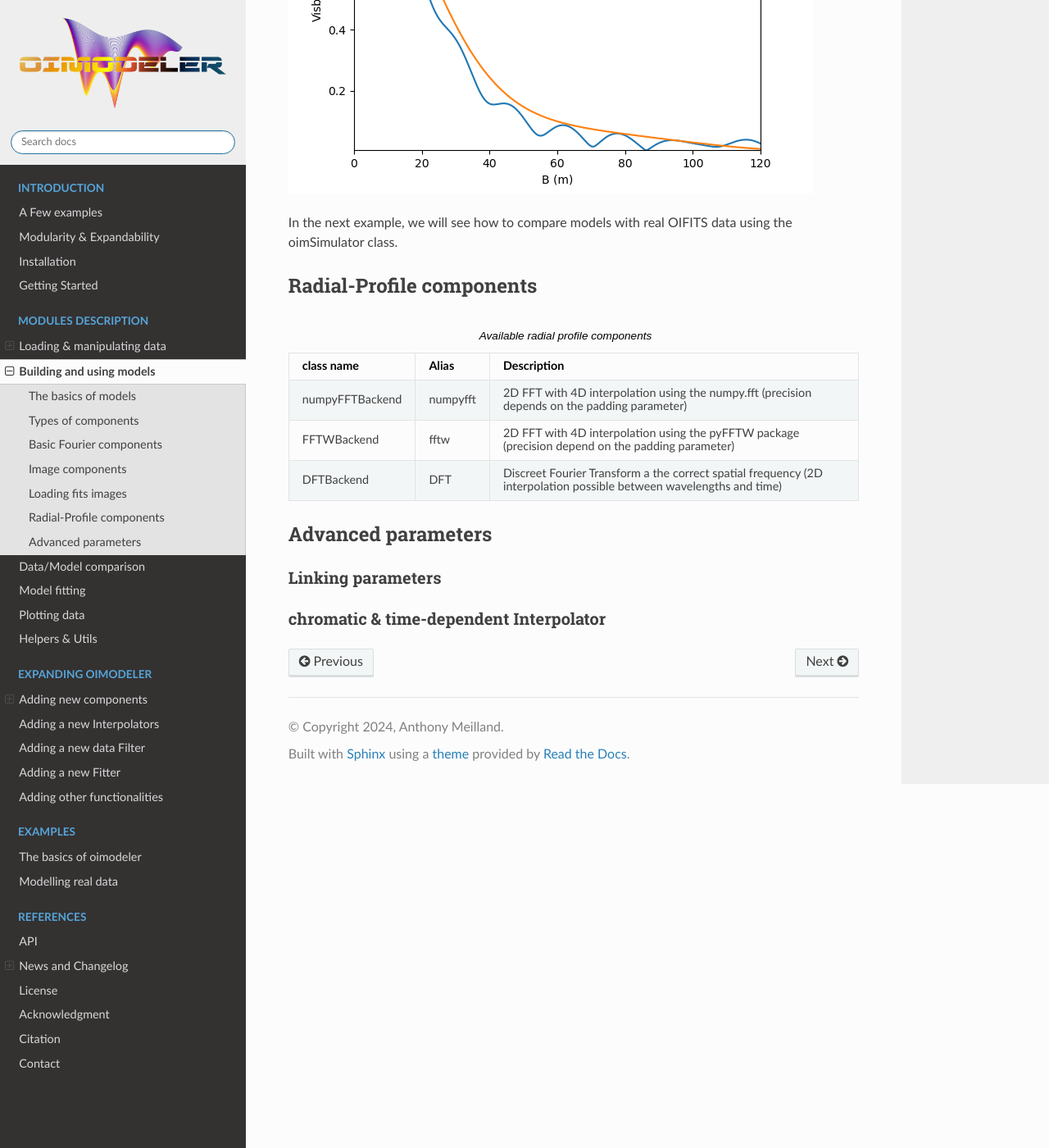
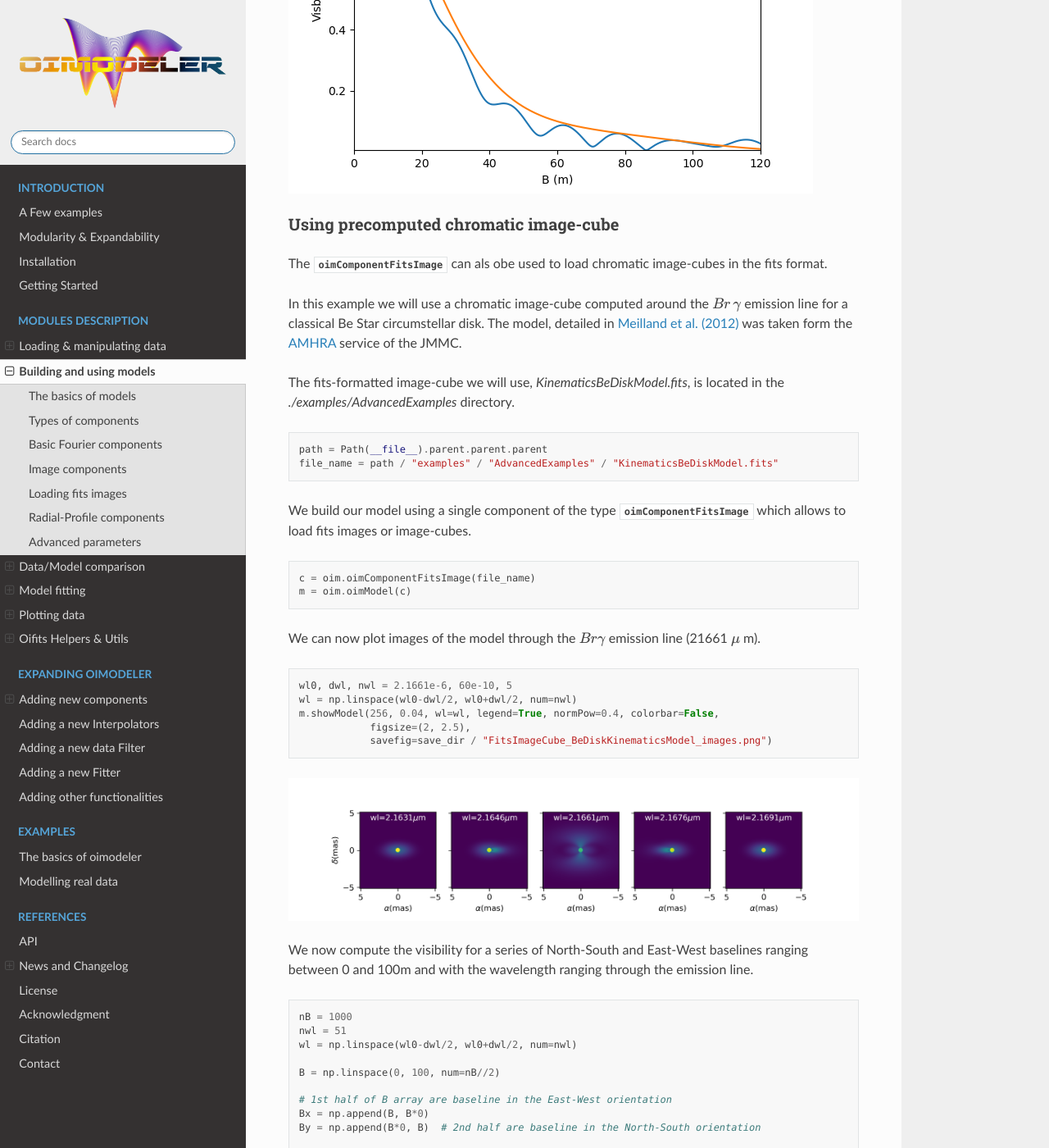
Before and after one commit to oimodeler/oimodeler, a Sphinx documentation site: the page built from newdocs/source/models.rst, in a window 1280 px wide and 1400 px high, scrolled down 20389 px. Shown: the whole window at 82% size. Built offline with Sphinx 7.4.7 and the Read the Docs theme 3.1.0, drawn with Linux system fonts in a browser that asks for light colours; pages that are not in the unit, such as notebooks, are missing from menus; some of the changed text lies outside the part shown.

Commit message:
update newdoc

```diff
--- a/newdocs/source/models.rst
+++ b/newdocs/source/models.rst
@@ -636,7 +636,7 @@
 We now create spatial frequencies for a thousand baselines ranging from 0 to 120 m,
 in the North-South and East-West orientation and at an observing wavlength of 1.5 microns.
 
-.. code-block:: python
+.. code-block:: ipython3
 
    wl, nB = 1.5e-6, 1000
    B = np.linspace(0, 120, num=nB)
@@ -647,16 +647,15 @@
 
 We compute the complex coherent flux and then the absolute visibility
 
-.. code-block:: python
+.. code-block:: ipython3
 
    ccf = m.getComplexCoherentFlux(spfx, spfy)
    v = np.abs(ccf)
    v = v/v.max()
 
-
 and, finally, we can plot our results:
 
-.. code-block:: python
+.. code-block:: ipython3
 
     plt.figure()
     plt.plot(B , v[0:nB],label="East-West")
@@ -666,17 +665,14 @@
     plt.legend()
     plt.margins(0)
 
-
 .. image:: ../../images/FitsImage_Disco_visibility.png
   :alt: Alternative text
 
-
 Let's now have a look at the model's parameters:
 
-.. code-block:: python
+.. code-block:: ipython3
 
     pprint(m.getParameters())
-
 
 .. code-block::
 
@@ -703,7 +699,7 @@
 
 Let's try to rotate and scale our model and plot the image again.
 
-.. code-block:: python
+.. code-block:: ipython3
 
     c.params['pa'].value = 45
     c.params['scale'].value = 2
@@ -718,16 +714,16 @@
 can be combined with any kind of other component. Let's add a companion
 (i.e., uniform disk) for our Be star model.
 
-.. code-block:: python
+.. code-block:: ipython3
 
     c2 = oim.oimUD(x=20, d=1, f=0.03)
     m2 = oim.oimModel(c, c2)
 
 
-We add a 1 mas companion located at 20 mas West of the central object with a flux
+We add a 1 mas companion located at 20 mas East of the central object with a flux
 of 0.03. We can now plot the image of our new model.
 
-.. code-block:: python
+.. code-block:: ipython3
 
     m2.showModel(256, 0.2, legend=True, normalize=True, fromFT=True, normPow=1, cmap="hot")
 
@@ -739,7 +735,7 @@
 To finish this example, let's plot the visibility along North-South and East-West
 baseline for our binary Be-star model.
 
-.. code-block:: python
+.. code-block:: ipython3
 
     ccf = m2.getComplexCoherentFlux(spfx, spfy)
     v = np.abs(ccf)
@@ -757,7 +753,111 @@
 .. image:: ../../images/FitsImage_Disco_visibility2.png
   :alt: Alternative text
 
-In the next example, we will see how to compare models with real OIFITS data using the oimSimulator class.
+Using precomputed chromatic image-cube
+~~~~~~~~~~~~~~~~~~~~~~~~~~~~~~~~~~~~~~
+
+The :func:`oimComponentFitsImage <oimodeler.oimComponent.oimComponentFitsImage>` can als obe used to load chromatic
+image-cubes in the fits format.
+
+In this example we will use a chromatic image-cube computed around the
+:math:`Br\,\gamma` emission line for a classical Be Star circumstellar disk. The model,
+detailed in `Meilland et al. (2012) <https://ui.adsabs.harvard.edu/abs/2012A%26A...538A.110M/abstract>`_
+was taken form the `AMHRA <https://amhra.oca.eu/AMHRA/bedisk/input.htm>`_ service of the JMMC.
+
+The fits-formatted image-cube we will use, `KinematicsBeDiskModel.fits`, is located in the `./examples/AdvancedExamples`
+directory.
+
+.. code-block:: python
+
+    path = Path(__file__).parent.parent.parent
+    file_name = path / "examples" / "AdvancedExamples" / "KinematicsBeDiskModel.fits"
+
+
+We build our model using a single component of the type
+:func:`oimComponentFitsImage <oimodeler.oimComponent.oimComponentFitsImage>` which
+allows to load fits images or image-cubes.
+
+.. code-block:: python
+
+    c = oim.oimComponentFitsImage(file_name)
+    m = oim.oimModel(c)
+
+
+We can now plot images of the model through the :math:`Br\gamma` emission line
+(21661 :math:`\mu` m).
+
+.. code-block:: python
+
+    wl0, dwl, nwl = 2.1661e-6, 60e-10, 5
+    wl = np.linspace(wl0-dwl/2, wl0+dwl/2, num=nwl)
+    m.showModel(256, 0.04, wl=wl, legend=True, normPow=0.4, colorbar=False,
+                figsize=(2, 2.5),
+                savefig=save_dir / "FitsImageCube_BeDiskKinematicsModel_images.png")
+
+
+.. image:: ../../images/FitsImageCube_BeDiskKinematicsModel_images.png
+  :alt: Alternative text
+
+
+We now compute the visibility for a series of North-South and East-West baselines ranging
+between 0 and 100m and with the wavelength ranging through the emission line.
+
+.. code-block:: python
+
+    nB = 1000
+    nwl = 51
+    wl = np.linspace(wl0-dwl/2, wl0+dwl/2, num=nwl)
+
+    B = np.linspace(0, 100, num=nB//2)
+
+    # 1st half of B array are baseline in the East-West orientation
+    Bx = np.append(B, B*0)
+    By = np.append(B*0, B)  # 2nd half are baseline in the North-South orientation
+
+    Bx_arr = np.tile(Bx[None, :], (nwl, 1)).flatten()
+    By_arr = np.tile(By[None, :], (nwl,  1)).flatten()
+    wl_arr = np.tile(wl[:, None], (1, nB)).flatten()
+
+    spfx_arr = Bx_arr/wl_arr
+    spfy_arr = By_arr/wl_arr
+
+    vc = m.getComplexCoherentFlux(spfx_arr, spfy_arr, wl_arr)
+    v = np.abs(vc.reshape(nwl, nB))
+    v = v/np.tile(v[:, 0][:, None], (1, nB))
+
+
+Finally, we plot the results as a function of the wavelength and with a colorscale
+in terms of the baseline length.
+
+.. code-block:: python
+
+    fig, ax = plt.subplots(1, 2, figsize=(8, 4))
+    titles = ["East-West Baselines", "North-South Baselines"]
+
+    for iB in range(nB):
+        cB = (iB % (nB//2))/(nB//2-1)
+        ax[2*iB//nB].plot(wl*1e9, v[:, iB],
+                          color=plt.cm.plasma(cB))
+
+    for i in range(2):
+        ax[i].set_title(titles[i])
+        ax[i].set_xlabel(r"$\lambda$ (nm)")
+    ax[0].set_ylabel("Visibility")
+    ax[1].get_yaxis().set_visible(False)
+
+    norm = colors.Normalize(vmin=np.min(B), vmax=np.max(B))
+    sm = cm.ScalarMappable(cmap=plt.cm.plasma, norm=norm)
+    fig.colorbar(sm, ax=ax, label="B (m)")
+
+
+.. image:: ../../images/FitsImageCube_BeDiskKinematicsModel_visibility.png
+  :alt: Alternative text
+
+
+As expected, for a rotating disk (see `Meilland et al. (2012) <https://ui.adsabs.harvard.edu/abs/2012A%26A...538A.110M/abstract>`_
+for more details), the visibility for the baselines along the major-axis show a W-shaped
+profile through the line, whereas the visibliity along the minor-axis of the disk show
+a V-shaped profile.
 
 
 Radial-Profile components
```
Also changed, not shown: newdocs/source/fitter.rst (+12 -0 lines), newdocs/source/plot.rst (+10 -0 lines), newdocs/source/simulator.rst (+10 -0 lines), newdocs/source/utils.rst (+12 -2 lines), 1 other file.
